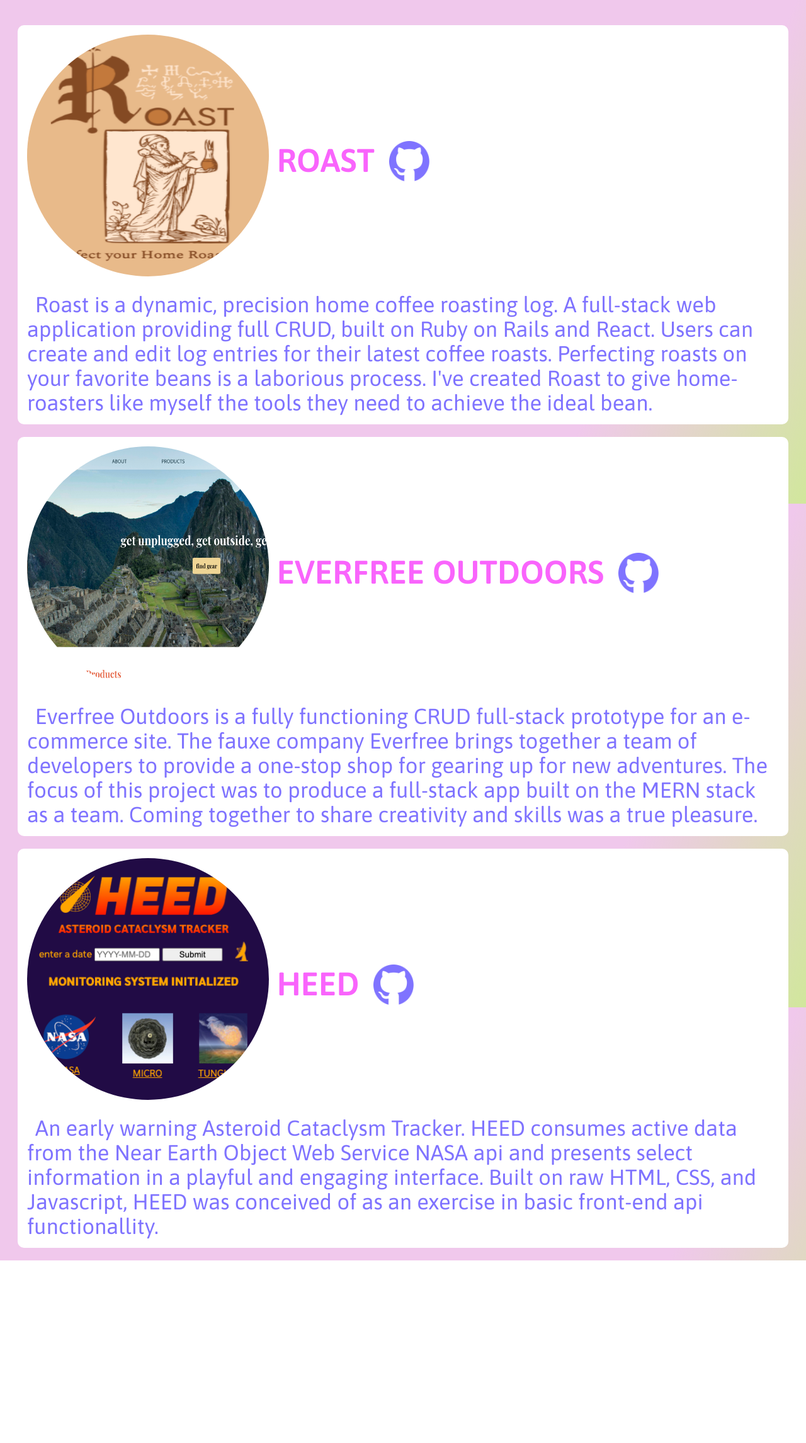
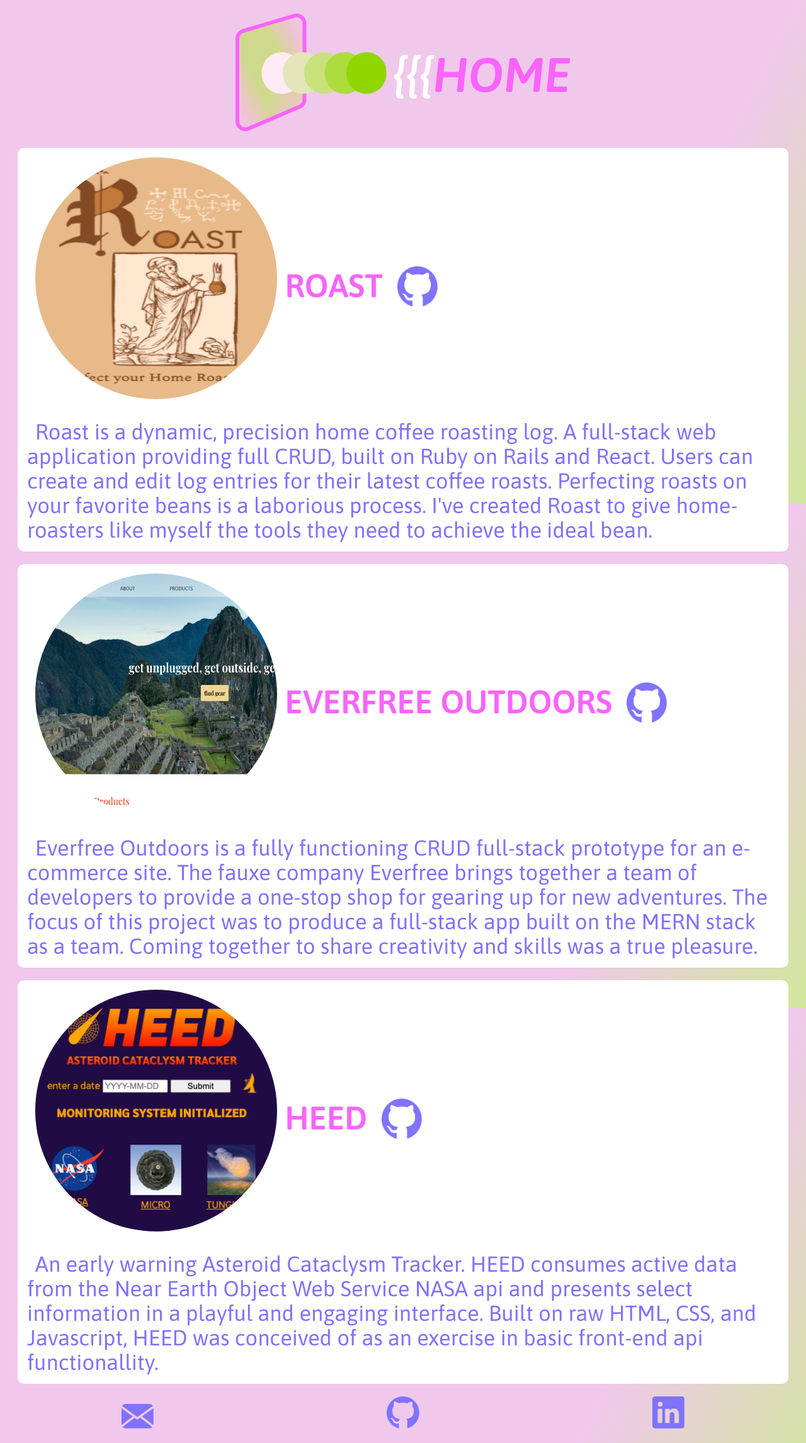
Before and after one commit to lancehsimmons/lancesimmonsdev, a React (Create React App) app: page /portfolio in a window 1280 px wide. Shown: the whole page at 63% size. Before the commit the page ends 2002 px from the top, so only its background shows below. Built offline with nearby package versions, Linux system fonts and the light colour scheme.

Commit message:
portfolio home link working, hover on portfolio home link

```diff
--- a/src/App.css
+++ b/src/App.css
@@ -69,6 +69,10 @@
   margin: 15px;
 }
 
+.portfolio:hover {
+  color: #90D701
+}
+
 .statement {
   background-color: white;
   border-radius: 10px;
--- a/src/App.js
+++ b/src/App.js
@@ -42,10 +42,10 @@ function App() {
                     </span>
                   </h3>
                 </div>
-                <div>
+                <div >
                   <h3>
                     <Link to='/portfolio'>
-                      <span className='red'>
+                      <span className='red portfolio'>
                         PORTFOLIO
                       </span>
                     </Link>
--- a/src/screens/Portfolio.jsx
+++ b/src/screens/Portfolio.jsx
@@ -1,12 +1,30 @@
 import './portfolio.css'
+import { Link } from 'react-router-dom'
 
 export default function Portfolio() {
   return (
     <div>
+      <div >
+        <Link className='home-div' to='/lancedev'>
+          <div>
+            <img className='home-logo'
+              src='./images/home-logo.png' />
+          </div>
+          <div>
+            <h3 className='full-stack-title'>
+              <span className='white'> {` {{{`}</span>
+              <span className='red'>HOME</span>
+            </h3>
+          </div>
+        </Link>
+      </div>
+
       <div className='piece'>
         <div className='piece-title-div'>
+          <a href='https://roast-lancedev.surge.sh/</div>'>
             <img className='thumb'
               src='./images/roast-thumbnail.png' />
+          </a>
           <h2 className='red piece-title'>ROAST</h2>
           <a href='https://github.com/lancehsimmons/Roast'>
             <img className='github'
@@ -19,8 +37,10 @@ export default function Portfolio() {
 
       <div className='piece'>
         <div className='piece-title-div'>
+          <a href='https://everfree-outdoors.netlify.app/'>
             <img className='thumb'
               src='./images/everfree-thumbnail.png' />
+          </a>
           <h2 className='red piece-title'>EVERFREE OUTDOORS</h2>
           <a href='https://github.com/lancehsimmons/HEED'>
             <img className='github'
@@ -33,8 +53,10 @@ export default function Portfolio() {
 
       <div className='piece'>
         <div className='piece-title-div'>
+          <a href='https://lancehsimmons.github.io/HEED'>
             <img className='thumb'
               src='./images/heed-thumbnail.png' />
+          </a>
           <h2 className='red piece-title'>HEED</h2>
           <a href='https://github.com/anelisekathryn/EverFree-Outdoors'>
             <img className='github'
@@ -44,6 +66,25 @@ export default function Portfolio() {
         <p className='blue'>  An early warning Asteroid Cataclysm Tracker. HEED consumes active data from the Near Earth Object Web Service NASA api and presents select information in a playful and engaging interface. Built on raw HTML, CSS, and Javascript, HEED was conceived of as an exercise in basic front-end api functionallity.
         </p>
       </div>
+
+      <div className='links'>
+              <div>
+                <a href='mailto:lancehowardsimmons@gmail.com'>
+                  <img src='./images/mail.png' />
+                </a>
+              </div>
+              <div>
+                <a href='https://github.com/lancehsimmons'>
+                  <img src='./images/github.png' />
+                </a>
+              </div>
+              <div>
+                <a href='https://www.linkedin.com/in/lance-simmons/'>
+                  <img src='./images/linked.png' />
+                </a>
+              </div>
+            </div>
+
     </div>
   )
 }
--- a/src/screens/portfolio.css
+++ b/src/screens/portfolio.css
@@ -1,3 +1,17 @@
+.home-div {
+  display: flex;
+  flex-direction: row;
+  justify-content: center;
+  align-items: center;
+
+}
+
+.home-logo {
+  height: 15vw;
+  display: inline-block;
+  margin-right: 10px;
+}
+
 .piece{
   background-color: white;
   border-radius: 10px;
@@ -29,3 +43,7 @@
   height: 30vw;
   margin-bottom: 25px;
 }
+
+.links {
+  margin-bottom: 20px;
+}
```
Also changed, not shown: public/images/home-logo.png (added). Lines whose indentation alone changed are shown as unchanged.
